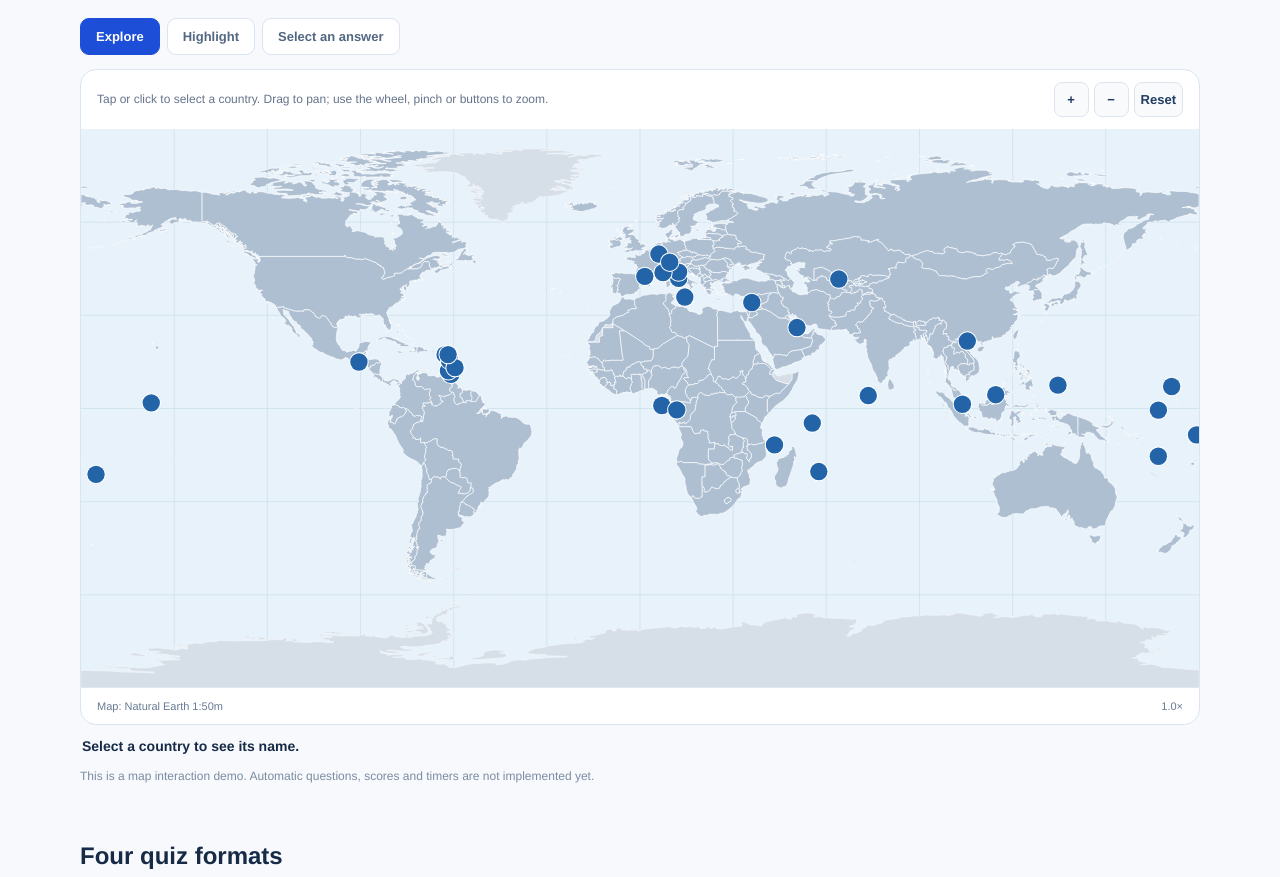
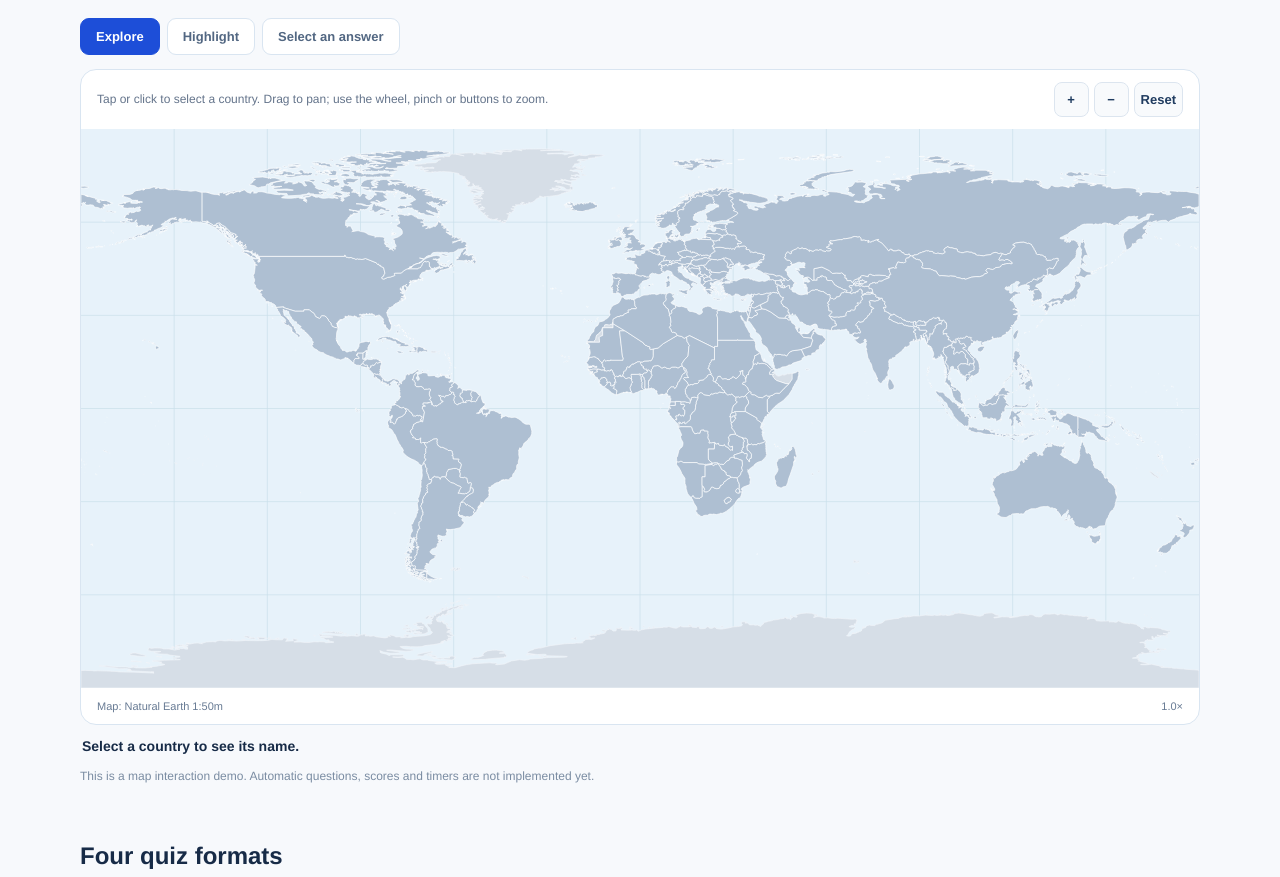
Before and after one commit to naoiw/geo-quiz, a React (Vite) app: page / in a window 1280 px wide. Shown: the part 527-1404 px from the top of the page. Built offline with nearby package versions, Linux system fonts and the light colour scheme.

Commit message:
fix: 世界地図上の小国の丸いマーカーを非表示 (#30)
* fix: hide microstate circles while preserving tap targets

* fix: make microstate hit areas invisible and restore country borders

* test: guard against visible microstate markers

* docs: clarify small-country map interactions

```diff
--- a/src/map/WorldMap.css
+++ b/src/map/WorldMap.css
@@ -85,7 +85,7 @@
 
 .world-map__country--selected {
   fill: #2563eb;
-  stroke: none;
+  stroke: #1e40af;
   cursor: pointer;
 }
 
@@ -95,36 +95,16 @@
   cursor: pointer;
 }
 
-.world-map__pin {
-  fill: #2364a9;
-  stroke: white;
-  stroke-width: 0.65;
-  paint-order: stroke;
+.world-map__microstate-hit-area {
+  fill: transparent;
+  stroke: none;
   cursor: pointer;
 }
 
-.world-map__pin--highlighted {
-  fill: #f59e0b;
-  stroke: #8a4b08;
-}
-
-.world-map__pin--selected {
-  fill: #1d4ed8;
-  stroke: none;
-}
-
-.world-map__country:focus-visible,
-.world-map__pin:focus-visible {
+.world-map__country:focus-visible {
   outline: none;
   stroke: #0f172a;
   stroke-width: 2;
-}
-
-/* A selected country keeps its fill, without an extra selection border. */
-.world-map__country--selected:focus-visible,
-.world-map__pin--selected:focus-visible {
-  stroke: none;
-  filter: brightness(0.85);
 }
 
 .world-map__bottom {
--- a/src/map/WorldMap.tsx
+++ b/src/map/WorldMap.tsx
@@ -181,7 +181,7 @@ export function WorldMap({
     if (!pointers.current.size) gesture.current.candidate = null;
   };
 
-  const onCountryKey = (event: KeyboardEvent<SVGPathElement | SVGCircleElement>, id: string) => {
+  const onCountryKey = (event: KeyboardEvent<SVGPathElement>, id: string) => {
     if (event.key === "Enter" || event.key === " ") {
       event.preventDefault();
       onCountrySelect?.(id);
@@ -249,24 +249,19 @@ export function WorldMap({
               );
             })}
           </g>
-          <g className="world-map__microstates">
+          {/* Keep microstates tappable without drawing circles over the map. */}
+          <g className="world-map__microstate-hit-areas" aria-hidden="true">
             {mapData.features.filter((feature) => feature.tiny && feature.id && countriesById.has(feature.id)).map((feature) => {
               const id = feature.id as string;
-              const country = countriesById.get(id);
-              const selected = id === selectedCountryId;
-              const highlighted = id === highlightedCountryId;
               return (
                 <circle
                   key={id}
                   cx={feature.center[0]}
                   cy={feature.center[1]}
                   r={2.8 / zoomFactor}
-                  className={"world-map__pin" + (highlighted ? " world-map__pin--highlighted" : selected ? " world-map__pin--selected" : "")}
+                  className="world-map__microstate-hit-area"
                   data-country-id={id}
-                  role="button"
-                  tabIndex={0}
-                  aria-label={country?.names[locale]}
-                  onKeyDown={(event) => onCountryKey(event, id)}
+                  pointerEvents="all"
                 />
               );
             })}
```
Also changed, not shown: 2 other files (tests, documents, lock files or other folders).
